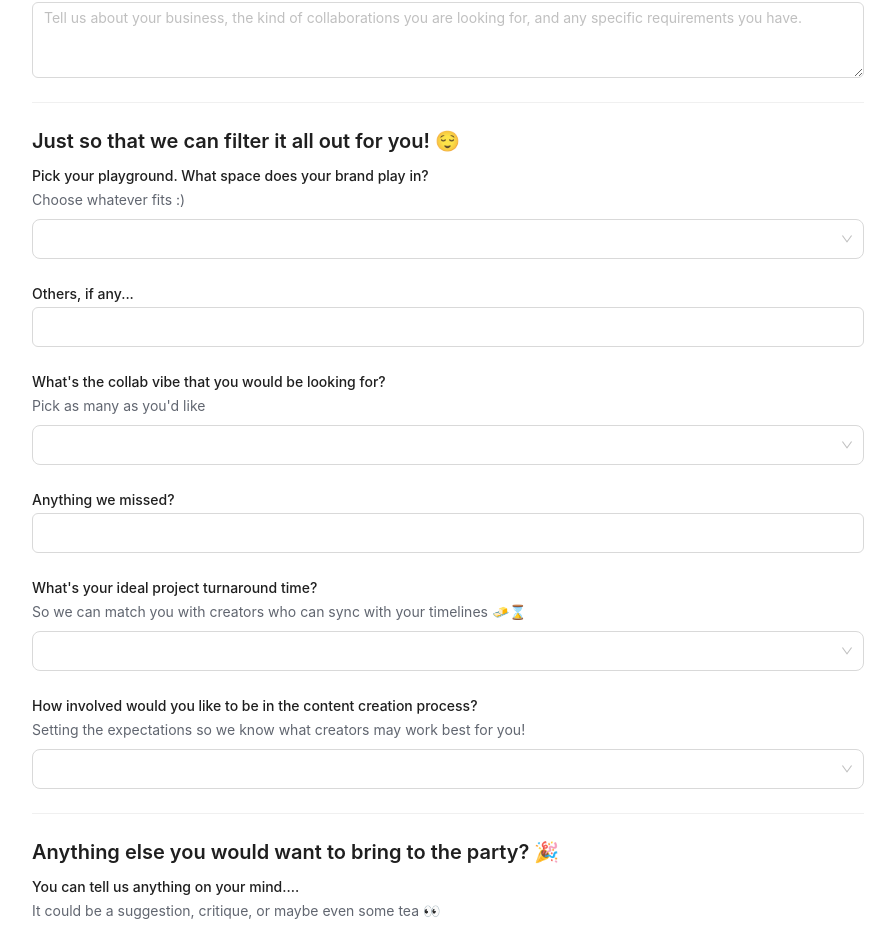
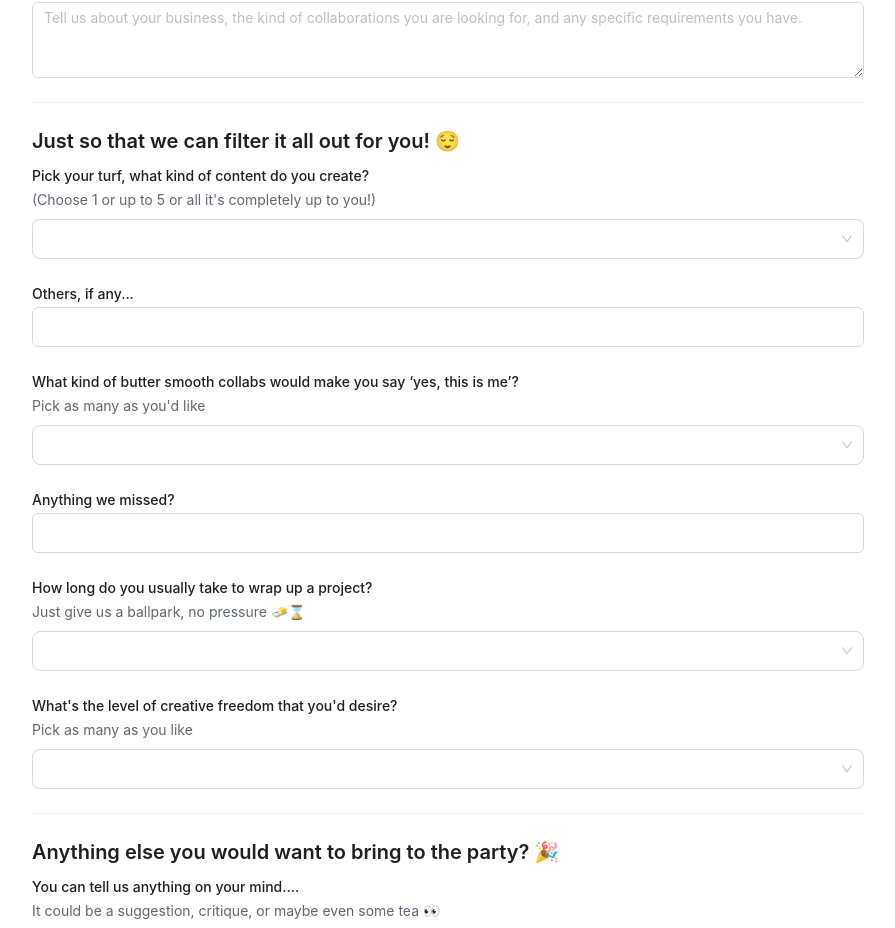
Before and after one commit to bettermakkhan/makkhan-next-launch, a Next.js app: page /creator in a window 1280 px wide. Shown: the part 614-1542 px from the top of the page, without its empty margins (192-1087 px from the left). Built offline with nearby package versions, Linux system fonts and the light colour scheme.

Commit message:
fix for creatornform

```diff
--- a/src/components/creator/CreatorForm.components.tsx
+++ b/src/components/creator/CreatorForm.components.tsx
@@ -103,12 +103,12 @@ const CreatorForm: React.FC = () => {
         </Title>
 
         <Form.Item
-          label="Pick your playground. What space does your brand play in?"
+          label="Pick your turf, what kind of content do you create?"
           name="category"
         >
           <span>
             <p style={{ color: "#616670" }} className="pb-2">
-              Choose whatever fits :)
+              (Choose 1 or up to 5 or all it's completely up to you!)
             </p>
             <Select
               size="large"
@@ -123,29 +123,29 @@ const CreatorForm: React.FC = () => {
                   .includes(input.toLowerCase())
               }
               options={[
-                { value: "Fashion & Apparel", label: "Fashion & Apparel" },
+                { value: "Fashion & Styling", label: "Fashion & Styling" },
                 { value: "Beauty & Skincare", label: "Beauty & Skincare" },
                 { value: "Fitness & Wellness", label: "Fitness & Wellness" },
-                { value: "Food & Beverage", label: "Food & Beverage" },
+                { value: "Lifestyle", label: "Lifestyle" },
                 {
-                  value: "Travel & Experiences",
-                  label: "Travel & Experiences",
+                  value: "Travel & Outdoors",
+                  label: "Travel & Outdoors",
                 },
                 {
-                  value: "Sustainable & Purpose-Led",
-                  label: "Sustainable & Purpose-Led",
+                  value: "Comedy & Skits",
+                  label: "Comedy & Skits",
                 },
-                { value: "Lifestyle & Home", label: "Lifestyle & Home" },
+                { value: "Finance & Hustles", label: "Finance & Hustles" },
                 {
-                  value: "Art, Culture & Design",
-                  label: "Art, Culture & Design",
+                  value: "Home Decor & DIY",
+                  label: "Home Decor & DIY",
                 },
                 {
-                  value: "Tech or Digital Tools",
-                  label: "Tech or Digital Tools",
+                  value: "Art & Design",
+                  label: "Art & Design",
                 },
-                { value: "Events or Gifting", label: "Events or Gifting" },
-                { value: "Premium products", label: "Premium products" },
+                { value: "Photography & Visuals", label: "Photography & Visuals" },
+                { value: "Mindset, Love & Real Talk", label: "Mindset, Love & Real Talk" },
               ]}
             />
           </span>
@@ -156,7 +156,7 @@ const CreatorForm: React.FC = () => {
         </Form.Item>
 
         <Form.Item
-          label="What's the collab vibe that you would be looking for?"
+          label="What kind of butter smooth collabs would make you say ‘yes, this is me’?"
           name="collab_vibe"
         >
           <span>
@@ -208,13 +208,12 @@ const CreatorForm: React.FC = () => {
         </Form.Item>
 
         <Form.Item
-          label="What's your ideal project turnaround time?"
+          label="How long do you usually take to wrap up a project?"
           name="turnaround_time"
         >
           <span>
             <p style={{ color: "#616670" }} className="pb-2">
-              So we can match you with creators who can sync with your timelines
-              🧈⌛
+              Just give us a ballpark, no pressure 🧈⌛
             </p>
             <Select
               size="large"
@@ -238,13 +237,12 @@ const CreatorForm: React.FC = () => {
         </Form.Item>
 
         <Form.Item
-          label="How involved would you like to be in the content creation process?"
+          label="What's the level of creative freedom that you'd desire?"
           name="business_involvement"
         >
           <span>
             <p style={{ color: "#616670" }} className="pb-2">
-              Setting the expectations so we know what creators may work best
-              for you!
+              Pick as many as you like
             </p>
             <Select
               size="large"
@@ -259,18 +257,18 @@ const CreatorForm: React.FC = () => {
                   .includes(input.toLowerCase())
               }
               options={[
-                { value: "A detailed brief", label: "A detailed brief" },
+                { value: "A full brief or script", label: "A full brief or script" },
                 {
-                  value: "Trusting the creator entirely",
-                  label: "Trusting the creator entirely",
+                  value: "Certain brand pointers",
+                  label: "Certain brand pointers",
                 },
                 {
-                  value: "Full script given by you",
-                  label: "Full script given by you",
+                  value: "Completely independent creation",
+                  label: "Completely independent creation",
                 },
                 {
-                  value: "Happy to co-create and brainstorm",
-                  label: "Happy to co-create and brainstorm",
+                  value: "50-50, brand and creator inputs",
+                  label: "50-50, brand and creator inputs",
                 },
               ]}
             />
```
